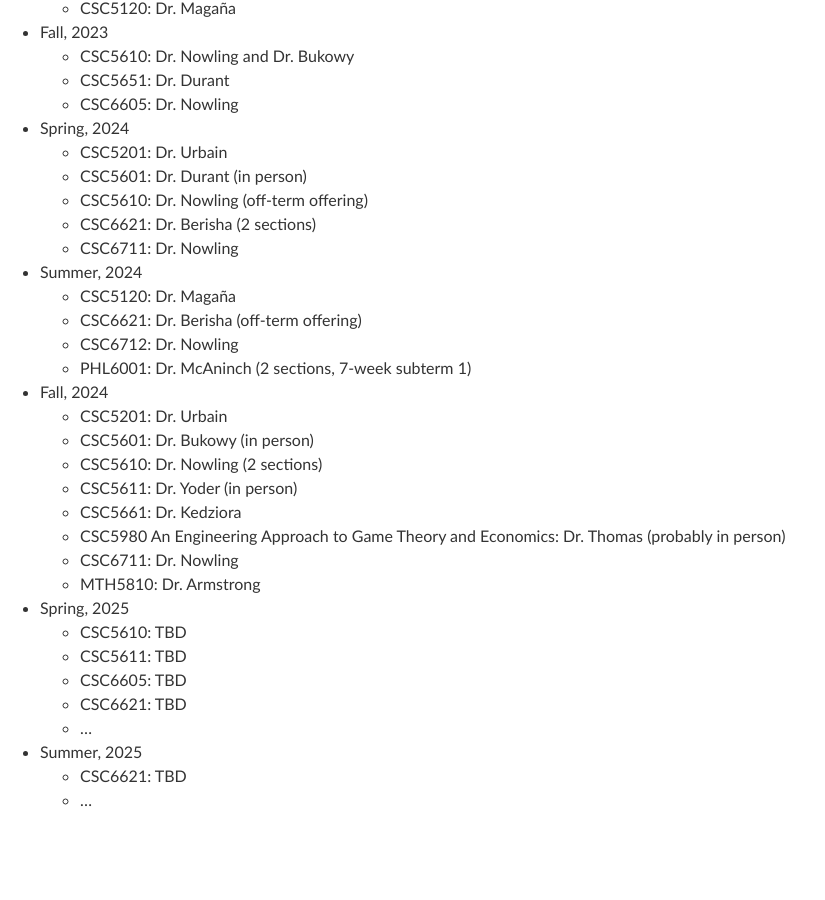
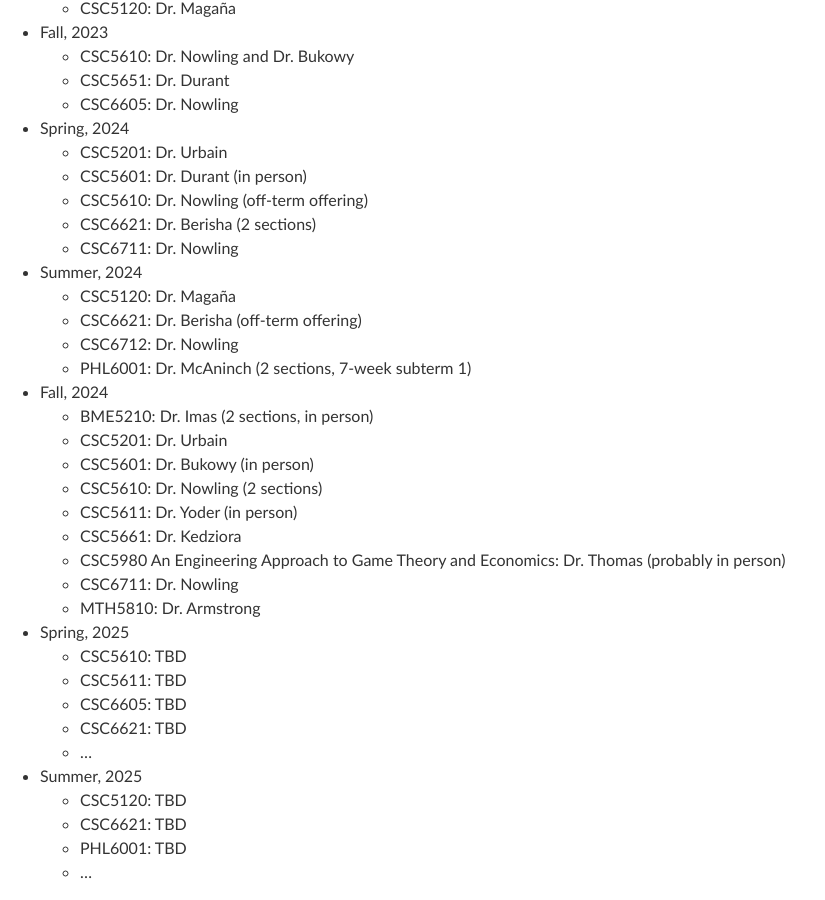
Before and after one commit to edurant/edurant.github.io, a Jekyll site: the page built from advising/msml.md, in a window 1280 px wide and 900 px high, scrolled down 7201 px. Shown: the whole window, without its empty margins (0-825 px from the left). Built offline with Jekyll 4.4.1, drawn with Linux system fonts in a browser that asks for light colours; our own code applies the rules of GitHub Pages for plain Markdown files; before the commit the page ends 8029 px from its top, so only the background shows below that.

Commit message:
MSML: planned course updates

```diff
--- a/advising/msml.md
+++ b/advising/msml.md
@@ -267,6 +267,7 @@ CSC6999 | Elective | Computer Science Independent Study | varies
   * CSC6712: Dr. Nowling
   * PHL6001: Dr. McAninch (2 sections, 7-week subterm 1)
 * Fall, 2024
+  * BME5210: Dr. Imas (2 sections, in person)
   * CSC5201: Dr. Urbain
   * CSC5601: Dr. Bukowy (in person)
   * CSC5610: Dr. Nowling (2 sections)
@@ -282,5 +283,7 @@ CSC6999 | Elective | Computer Science Independent Study | varies
   * CSC6621: TBD
   * …
 * Summer, 2025
+  * CSC5120: TBD
   * CSC6621: TBD
+  * PHL6001: TBD
   * …
```
